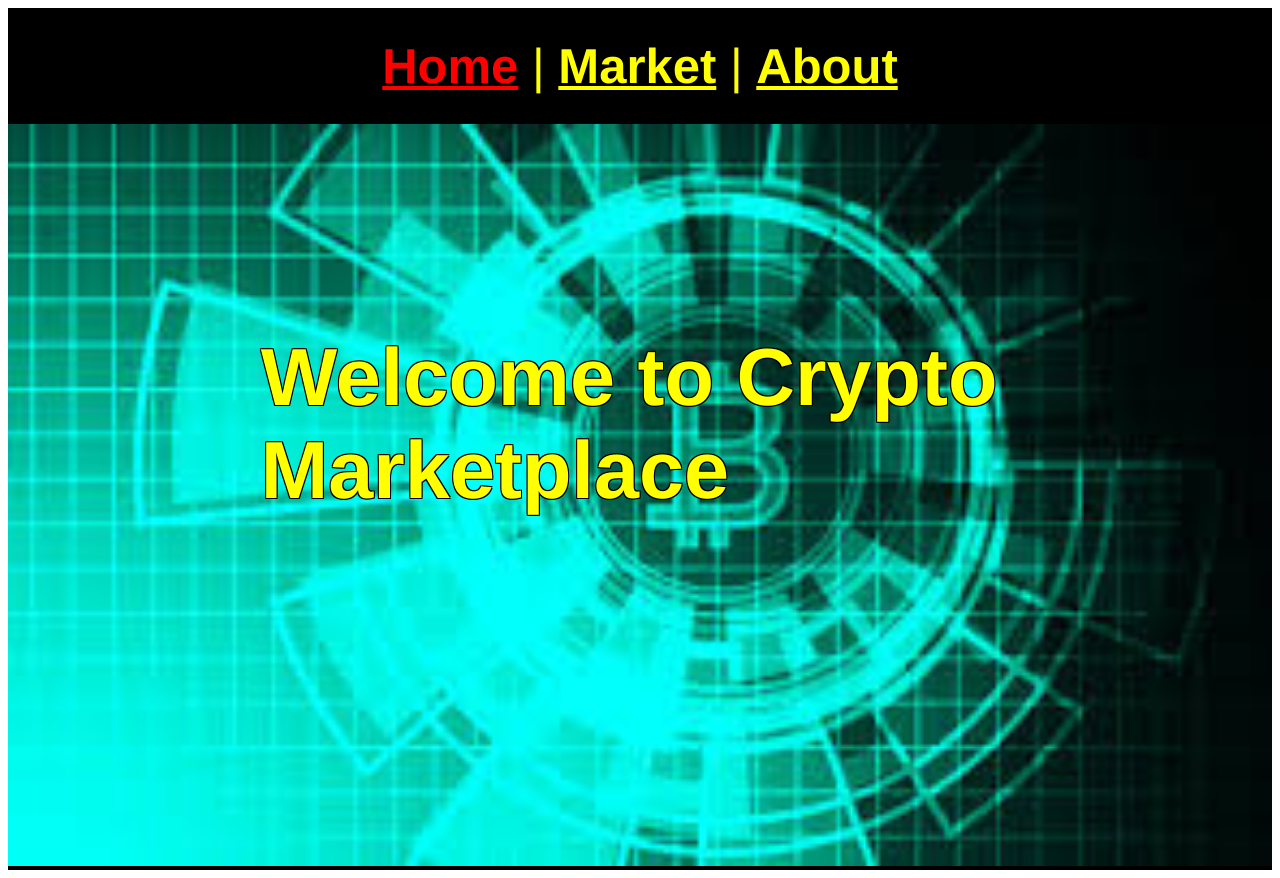
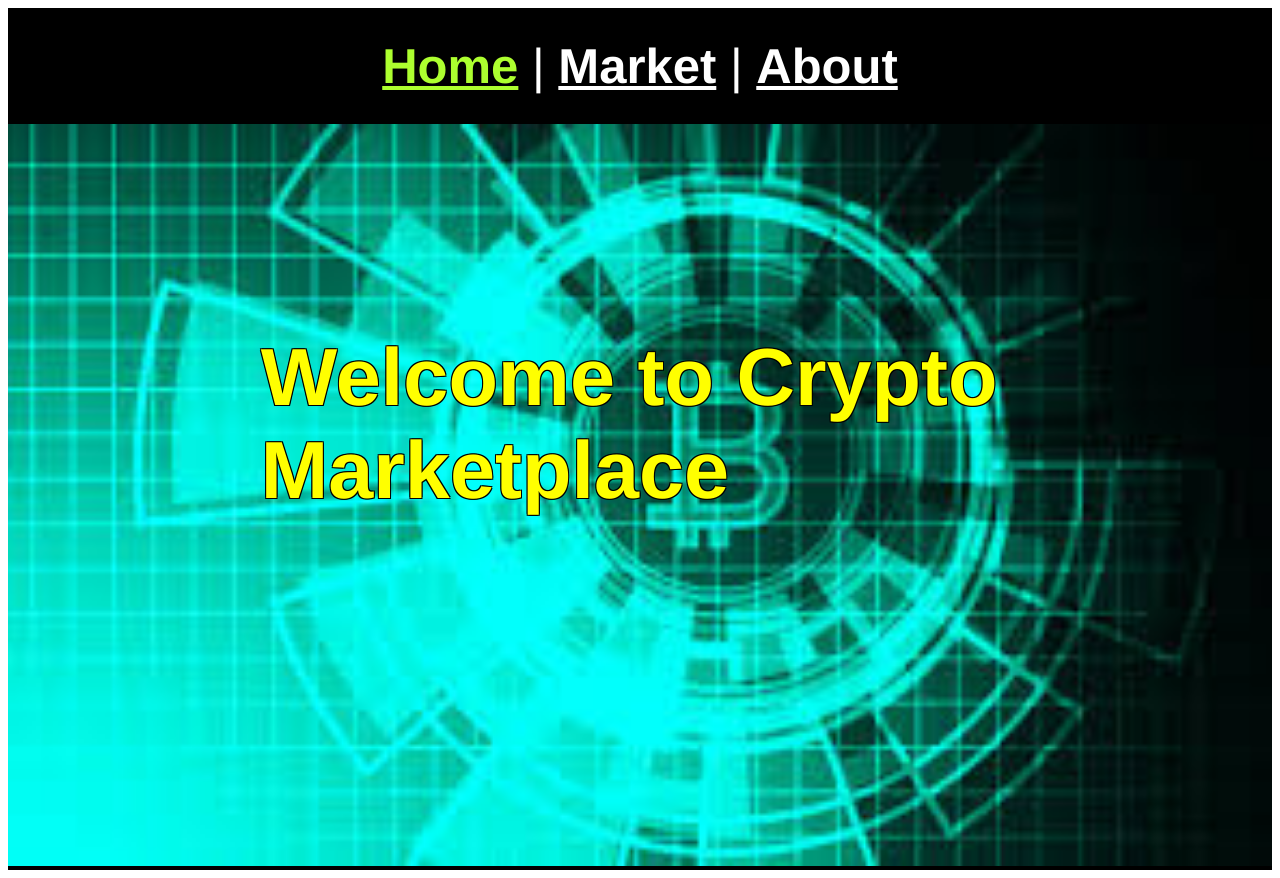
Before and after one commit to mdrisco4/vue-router-api-project, a Vue app: page / in a window 1280 px wide. Built offline with nearby package versions, Linux system fonts and the light colour scheme.

Commit message:
finding a good color scheme, need to work on layout(s) a bit more

```diff
--- a/src/App.vue
+++ b/src/App.vue
@@ -17,13 +17,13 @@
 }
 
 .router-link {
-  color: yellow;
+  color: white;
 }
 
 nav {
   padding: 30px;
   text-align: center;
-  color: yellow;
+  color: white;
 }
 
 @media only screen and (min-width: 500px) {
@@ -105,6 +105,6 @@ nav a {
 
 nav a.router-link-exact-active {
   /* color: #42b983; */
-  color: red;
+  color: greenyellow;
 }
 </style>
--- a/src/views/AboutView.vue
+++ b/src/views/AboutView.vue
@@ -109,7 +109,7 @@ export default {
   text-align: center;
   text-decoration: underline;
   font-size: 18px;
-  color: lightblue;
+  color: aqua;
 }
 
 @media only screen and (min-width: 500px) {
@@ -142,7 +142,8 @@ export default {
   margin-left: auto;
   margin-right: auto;
   font-size: 10px;
-  color: lightblue;
+  color: aqua;
+  text-align: center;
 }
 
 @media only screen and (min-width: 500px) {
```
